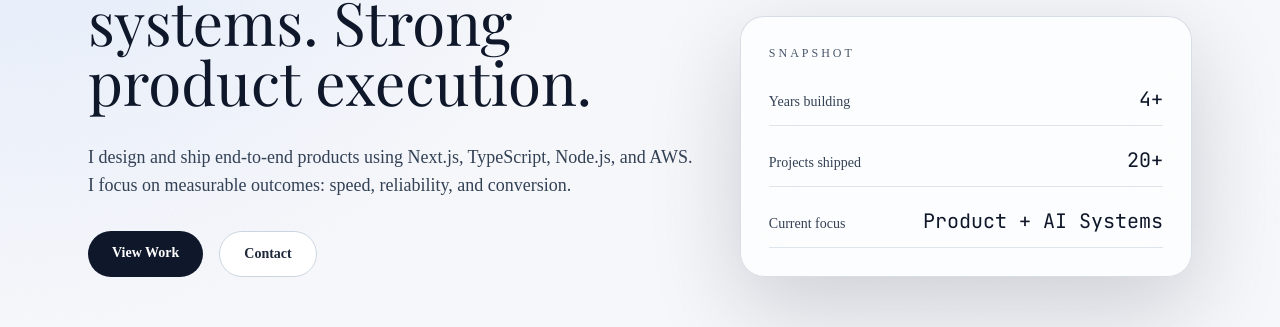
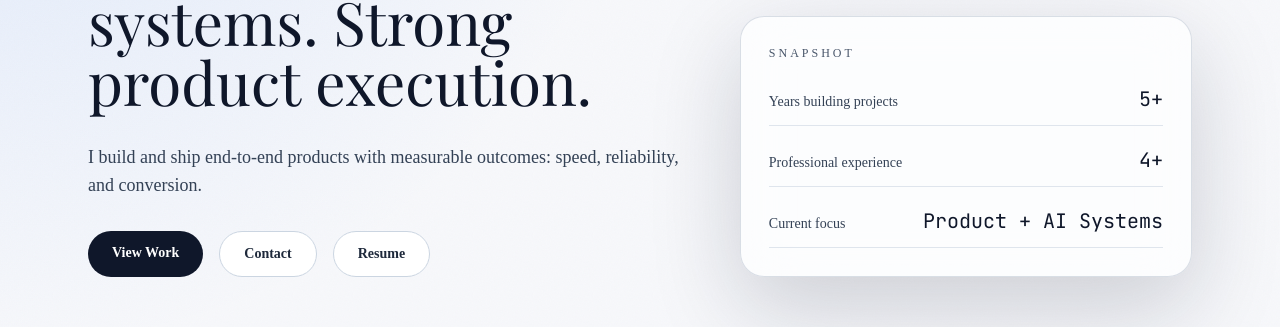
Before and after one commit to dshaby/portfolio-next, a Next.js app: page /en in a window 1280 px wide. Shown: the part 306-633 px from the top of the page. Built offline with nearby package versions, Linux system fonts and the light colour scheme; no server answers; a web font is replaced by a local one.

Commit message:
feat: refine hero messaging and add resume CTA

```diff
--- a/src/components/HeroSection.tsx
+++ b/src/components/HeroSection.tsx
@@ -33,6 +33,14 @@ export function HeroSection({
               >
                 {hero.secondaryCta.label}
               </a>
+              <a
+                href={hero.tertiaryCta.href}
+                target="_blank"
+                rel="noreferrer"
+                className="rounded-full border border-slate-300 bg-white px-6 py-3 text-sm font-semibold text-slate-800 transition hover:border-slate-500 dark:border-white/25 dark:bg-transparent dark:text-white dark:hover:border-white/60"
+              >
+                {hero.tertiaryCta.label}
+              </a>
             </div>
           </div>
           <div className="animate-rise-delayed glass rounded-3xl p-7 shadow-card">
--- a/src/content/en.ts
+++ b/src/content/en.ts
@@ -27,12 +27,13 @@ const content: Content = {
   hero: {
     headline: 'Modern full-stack systems. Strong product execution.',
     subhead:
-      'I design and ship end-to-end products using Next.js, TypeScript, Node.js, and AWS. I focus on measurable outcomes: speed, reliability, and conversion.',
+      'I build and ship end-to-end products with measurable outcomes: speed, reliability, and conversion.',
     primaryCta: { label: 'View Work', href: '#projects' },
     secondaryCta: { label: 'Contact', href: '#contact' },
+    tertiaryCta: { label: 'Resume', href: '/Daniel_Shaby_Resume.pdf' },
     stats: [
-      { label: 'Years building', value: '4+' },
-      { label: 'Projects shipped', value: '20+' },
+      { label: 'Years building projects', value: '5+' },
+      { label: 'Professional experience', value: '4+' },
       { label: 'Current focus', value: 'Product + AI Systems' }
     ]
   },
@@ -40,6 +41,7 @@ const content: Content = {
     title: 'About',
     body: [
       "I'm Daniel Shaby, a full stack software engineer based in Los Angeles.",
+      'I fell in love with software through data structures and algorithms, then built a career shipping products that are both useful and well-crafted.',
       'I currently lead full-stack modernization work at TS Industrial, focused on serverless microservices, type-safe contracts, and production-grade CI/CD.',
       'My UC Berkeley training in Economics and Public Health shaped how I approach complex systems: structured thinking, clear communication, and practical execution.',
       'I enjoy taking ambiguous product problems and turning them into fast, maintainable user experiences with measurable business impact.',
--- a/src/content/es.ts
+++ b/src/content/es.ts
@@ -27,12 +27,13 @@ const content: Content = {
   hero: {
     headline: 'Sistemas modernos full stack. Ejecucion de producto real.',
     subhead:
-      'Diseno y lanzo productos end-to-end con Next.js, TypeScript, Node.js y AWS. Me enfoco en resultados: velocidad, confiabilidad y conversion.',
+      'Diseno y lanzo productos end-to-end con resultados medibles: velocidad, confiabilidad y conversion.',
     primaryCta: { label: 'Ver trabajo', href: '#projects' },
     secondaryCta: { label: 'Contacto', href: '#contact' },
+    tertiaryCta: { label: 'CV', href: '/Daniel_Shaby_Resume.pdf' },
     stats: [
-      { label: 'Anos construyendo', value: '4+' },
-      { label: 'Proyectos lanzados', value: '20+' },
+      { label: 'Anos creando proyectos', value: '5+' },
+      { label: 'Experiencia profesional', value: '4+' },
       { label: 'Enfoque actual', value: 'Producto + Sistemas de IA' }
     ]
   },
@@ -40,6 +41,7 @@ const content: Content = {
     title: 'Sobre mi',
     body: [
       'Soy Daniel Shaby, ingeniero de software full stack basado en Los Angeles.',
+      'Me enamore del software a traves de estructuras de datos y algoritmos, y luego construi una carrera lanzando productos utiles y bien disenados.',
       'Actualmente lidero modernizacion full stack en TS Industrial, centrada en microservicios serverless, contratos tipados y CI/CD de nivel produccion.',
       'Mi formacion en UC Berkeley (Economia y Salud Publica) define mi forma de trabajar: pensamiento estructurado, comunicacion clara y ejecucion practica.',
       'Disfruto convertir problemas ambiguos de producto en experiencias rapidas, mantenibles y con impacto medible.',
--- a/src/content/fr.ts
+++ b/src/content/fr.ts
@@ -27,12 +27,13 @@ const content: Content = {
   hero: {
     headline: 'Systemes full stack modernes. Execution produit solide.',
     subhead:
-      'Je conçois et livre des produits de bout en bout avec Next.js, TypeScript, Node.js et AWS. Je me concentre sur des resultats mesurables: vitesse, fiabilite et conversion.',
+      'Je conçois et livre des produits de bout en bout avec des resultats mesurables: vitesse, fiabilite et conversion.',
     primaryCta: { label: 'Voir les projets', href: '#projects' },
     secondaryCta: { label: 'Contact', href: '#contact' },
+    tertiaryCta: { label: 'CV', href: '/Daniel_Shaby_Resume.pdf' },
     stats: [
-      { label: 'Annees de pratique', value: '4+' },
-      { label: 'Projets livres', value: '20+' },
+      { label: 'Annees a creer des projets', value: '5+' },
+      { label: 'Experience professionnelle', value: '4+' },
       { label: 'Focus actuel', value: 'Produit + Systemes IA' }
     ]
   },
@@ -40,6 +41,7 @@ const content: Content = {
     title: 'A propos',
     body: [
       'Je suis Daniel Shaby, ingenieur logiciel full stack base a Los Angeles.',
+      'Je suis tombe dans le software grace aux cours de structures de donnees et d algorithmes, puis j ai construit une carriere a livrer des produits utiles et bien realises.',
       'Je mene actuellement la modernisation full stack chez TS Industrial, avec un focus sur les microservices serverless, les contrats types et un CI/CD de production.',
       'Ma formation a UC Berkeley en economie et sante publique guide ma methode: clarte, structure et execution pragmatique.',
       'J aime transformer des problemes produit ambigus en experiences rapides, maintenables et a impact mesurable.',
--- a/src/content/pt.ts
+++ b/src/content/pt.ts
@@ -27,12 +27,13 @@ const content: Content = {
   hero: {
     headline: 'Sistemas full stack modernos. Execucao forte de produto.',
     subhead:
-      'Projeto e entrego produtos ponta a ponta com Next.js, TypeScript, Node.js e AWS. Foco em resultados: velocidade, confiabilidade e conversao.',
+      'Projeto e entrego produtos ponta a ponta com resultados mensuraveis: velocidade, confiabilidade e conversao.',
     primaryCta: { label: 'Ver projetos', href: '#projects' },
     secondaryCta: { label: 'Contato', href: '#contact' },
+    tertiaryCta: { label: 'Curriculo', href: '/Daniel_Shaby_Resume.pdf' },
     stats: [
-      { label: 'Anos construindo', value: '4+' },
-      { label: 'Projetos entregues', value: '20+' },
+      { label: 'Anos criando projetos', value: '5+' },
+      { label: 'Experiencia profissional', value: '4+' },
       { label: 'Foco atual', value: 'Produto + Sistemas de IA' }
     ]
   },
@@ -40,6 +41,7 @@ const content: Content = {
     title: 'Sobre',
     body: [
       'Sou Daniel Shaby, engenheiro de software full stack baseado em Los Angeles.',
+      'Me apaixonei por software com estruturas de dados e algoritmos, e depois construi uma carreira entregando produtos uteis e bem acabados.',
       'Atualmente lidero modernizacao full stack na TS Industrial, com foco em microservicos serverless, contratos tipados e CI/CD de producao.',
       'Minha formacao na UC Berkeley em Economia e Saude Publica define meu metodo: pensamento estruturado, comunicacao clara e execucao pratica.',
       'Gosto de transformar problemas ambiguos de produto em experiencias rapidas, sustentaveis e com impacto mensuravel.',
--- a/src/content/types.ts
+++ b/src/content/types.ts
@@ -40,6 +40,7 @@ export type Content = {
     subhead: string;
     primaryCta: { label: string; href: string };
     secondaryCta: { label: string; href: string };
+    tertiaryCta: { label: string; href: string };
     stats: { label: string; value: string }[];
   };
   about: {
```
